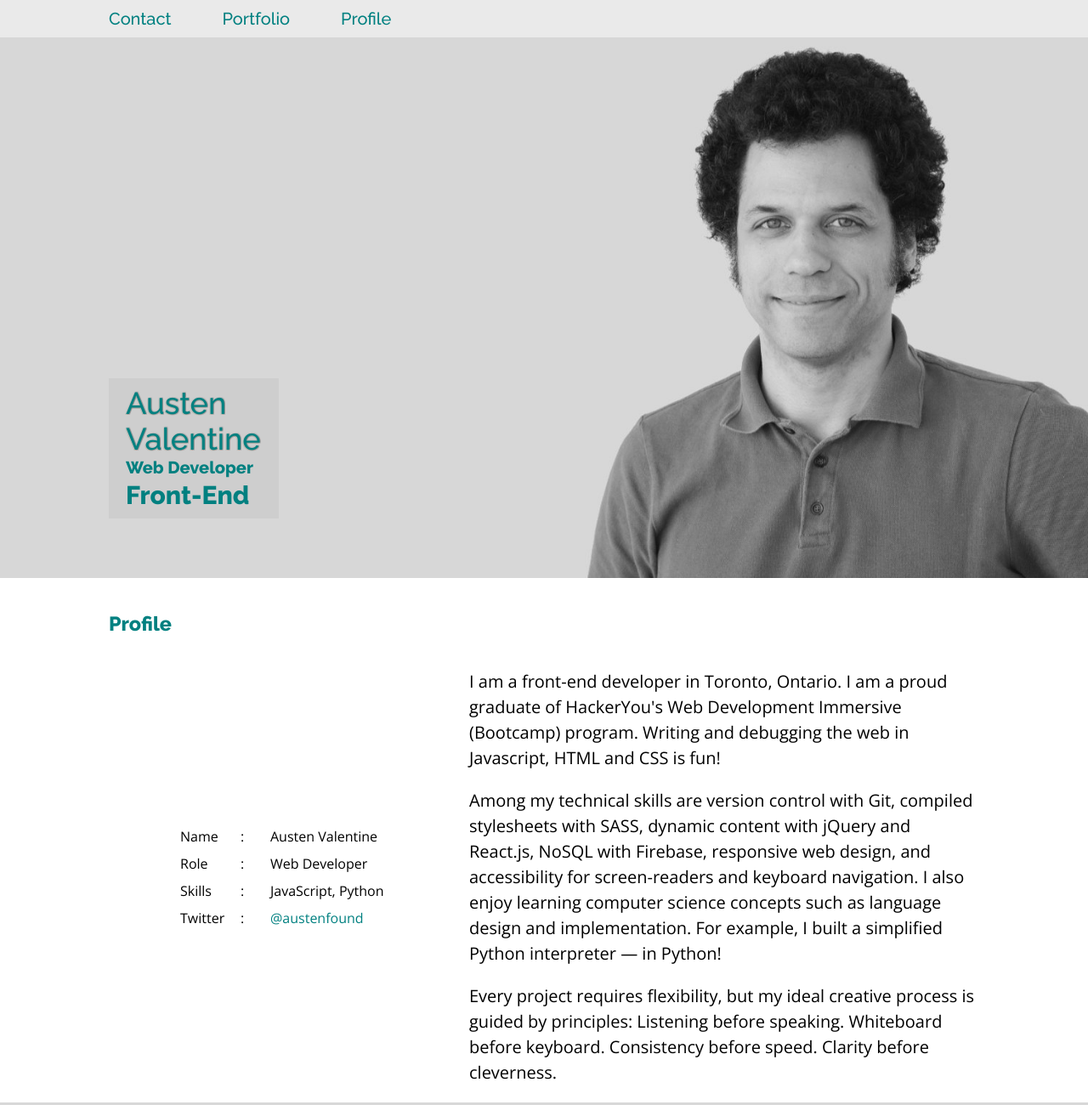
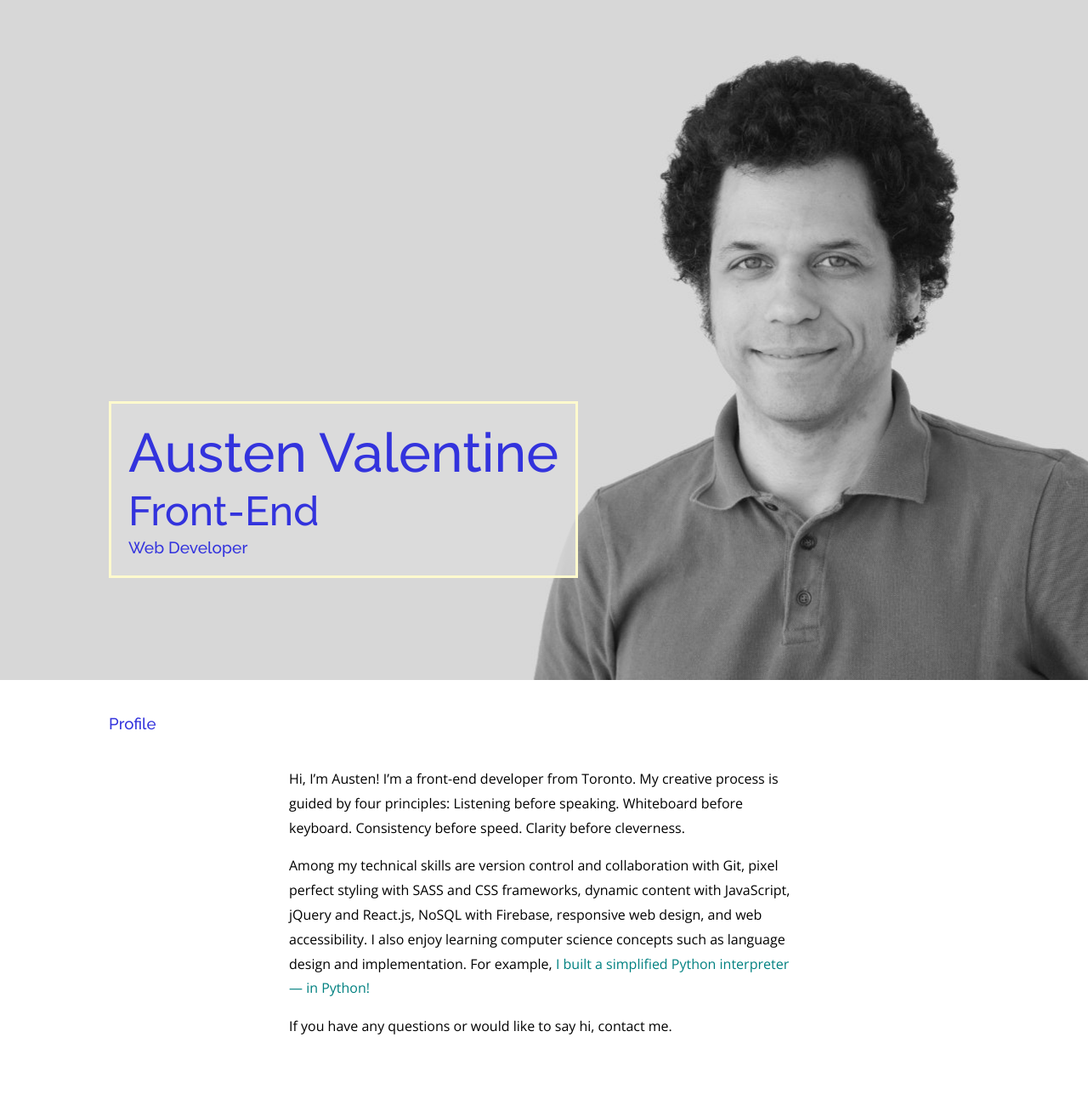
Before and after one commit to austenvalentine/austen-valentine-portfolio, a plain HTML site: page index.html in a window 1280 px wide. Shown: the top 1300 px of the page at 85% size. Drawn offline with nearby package versions, Linux system fonts and the light colour scheme.

Commit message:
header splash-title responsive overhaul

```diff
--- a/index.html
+++ b/index.html
@@ -12,65 +12,90 @@
     <title>Austen Valentine: Front-End Web Developer</title>
 </head>
 <body>
-    <header>
-        <nav>
-            <ul class="content-wrapper">
-                <li><div class="link-box"><a href="#contact">Contact</a></div></li>
-                <li><div class="link-box"><a href="#portfolio">Portfolio</a></div></li>
-                <li><div class="link-box"><a href="#profile">Profile</a></div></li>
-            </ul>
-        </nav>
+    <header id="top">
         <div class="content-wrapper splash-title">
             <div class="box">
                 <h1>Austen Valentine</h1>
+                <h2>Front-End</h2>
                 <h4>Web Developer</h4>
-                <h2>Front-End</h2>
             </div>
         </div>
     </header>
     <main>
-        <section class="about">
+        <section class="about" id="about">
             <div class="content-wrapper heading-box">
                 <h3 id="profile">Profile</h3>
                 <div class="heading-deco"></div>
             </div>
             <div class="content-wrapper data-sheet">
-                <table class="profile-deets">
-                    <tr>
-                        <td class="deet-label">Name</td>
-                        <td class="deet-separator">:</td>
-                        <td class="deet-value">Austen Valentine</td>
-                    </tr>
-                    <tr>
-                        <td class="deet-label">Role</td>
-                        <td class="deet-separator">:</td>
-                        <td class="deet-value">Web Developer</td>
-                    </tr>
-                    <tr>
-                        <td class="deet-label">Skills</td>
-                        <td class="deet-separator">:</td>
-                        <td class="deet-value">JavaScript, Python</td>
-                    </tr>
-                    <tr>
-                        <td class="deet-label">Twitter</td>
-                        <td class="deet-separator">:</td>
-                        <td class="deet-value"><a href="https://twitter.com/austenfound">@austenfound</a></td>
-                    </tr>
-                </table>
                 <article class="profile-copy">
-                    <p>I am a front-end developer in Toronto, Ontario. I am a proud graduate of HackerYou's Web Development Immersive (Bootcamp) program. Writing and debugging the web in Javascript, HTML and CSS is fun!</p>
-                    <p>Among my technical skills are version control with Git, compiled stylesheets with SASS, dynamic content with jQuery and React.js, NoSQL with Firebase, responsive web design, and accessibility for screen-readers and keyboard navigation. I also enjoy learning computer science concepts such as language design and implementation. For example, I built a simplified Python interpreter &#8212; in Python!</p>
-                    <p>Every project requires flexibility, but my ideal creative process is guided by principles: Listening before speaking. Whiteboard before keyboard. Consistency before speed. Clarity before cleverness. </p>
+                    <p>
+                        Hi, I’m Austen! I’m a front-end developer from Toronto. My creative process is guided by four principles: Listening
+                        before speaking. Whiteboard before keyboard. Consistency before speed. Clarity before cleverness.
+                    </p>
+                    <p>
+                        Among my technical skills are version control and collaboration with Git, pixel perfect styling with SASS and CSS
+                        frameworks, dynamic content with JavaScript, jQuery and React.js, NoSQL with Firebase, responsive web design, and web
+                        accessibility. I also enjoy learning computer science concepts such as language design and implementation. For example,
+                        <a src="https://gitlab.com/austenvalentine/lmpthw_solutions/tree/master/ex35/part4project">I built a simplified Python interpreter — in Python!</a>
+                    </p>
+                    <p>
+                        If you have any questions or would like to say hi, contact me.
+                    </p>
+                    <a class="scroll-down" href="#portfolio"></a>
                 </article>
             </div>
         </section>
-        <section class="skills">
+        <section class="portfolio" id="portfolio">
+            <div class="content-wrapper">
+                <h3 id="portfolio">Portfolio</h3>
+                <ul>
+                    <li>
+                        <h4>CatChoosy</h4>
+                        <a href="https://austenvalentine.com/catchoosy">
+                            <img src="assets/mockup-phone-catchoosy.jpg">
+                        </a>
+                        <ul>
+                            <li>mobile-first design</li>
+                            <li>RESTful API</li>
+                            <li>Firebase</li>
+                            <li>React</li>
+                        </ul>
+                    </li>
+                    <li>
+                        <h4>NetRecipe</h4>
+                        <a href="https://austenvalentine.com/netrecipe">
+                            <img src="assets/mockup-phone-netrecipe.jpg">
+                        </a>
+                        <ul>
+                            <li><a href="https://github.com/netrecipe">paired programming</a></li>
+                            <li>mobile-first design</li>
+                            <li>RESTful API</li>
+                            <li>jQuery</li>
+                        </ul>
+                    </li>
+                    <li>
+                        <h4>Pan-African MemoJam</h4>
+                        <a href="https://austenvalentine.com/pan-african-memo-jam">
+                            <img src="assets/mockup-phone-pan-african-memojam.jpg">
+                        </a>
+                        <ul>
+                            <li>accessibility compliance</li>
+                            <li>education technology</li>
+                            <li>responsive design</li>
+                            <li>jQuery</li>
+                        </ul>
+                    </li>
+                </ul>
+            </div>
+        </section>
+        <section class="skills" id="skills">
             <div class="tech-skills">
                 <ul>
                     <li><i class="devicon-javascript-plain"></i><span class="skill-name">JavaScript</span></li>
                     <li><i class="devicon-github-plain"></i><span class="skill-name">GitHub</span></li>
                     <li><i class="devicon-jquery-plain"></i><span class="skill-name">jQuery</span></li>
-                    <li><i class="devicon-react-original"></i><span class="skill-name">react</span></li>
+                    <li><i class="devicon-react-original"></i><span class="skill-name">React</span></li>
                     <li><i class="devicon-sass-original"></i><span class="skill-name">Sass</span></li>
                     <li><i class="devicon-python-plain"></i><span class="skill-name">Python</span></li>
                     <li><i class="devicon-html5-plain"></i><span class="skill-name">HTML5</span></li>
@@ -78,35 +103,7 @@
                 </ul>
             </div>
         </section>
-        <section class="portfolio">
-            <div class="content-wrapper">
-                <h3 id="portfolio">Portfolio</h3>
-                <ul>
-                    <li>
-                        <h4>CatChoosy</h4>
-                        <a href="https://austenvalentine.com/catchoosy">
-                            <img src="assets/catchoosy-screencap.jpg">
-                        </a>
-                        <p>Vote for your favourite cat photos.</p>
-                    </li>
-                    <li>
-                        <h4>NetRecipe</h4>
-                        <a href="https://austenvalentine.com/netrecipe">
-                            <img src="assets/netrecipe-screencap.jpg">
-                        </a>
-                        <p>Find recipes for your dietary needs &#8212; a team project with <a href="https://github.com/Brian-Kan">Brian Kan</a>.</p>
-                    </li>
-                    <li>
-                        <h4>Pan-African MemoJam</h4>
-                        <a href="https://austenvalentine.com/pan-african-memo-jam">
-                            <img src="assets/memojam-screencap.jpg">
-                        </a>
-                        <p>Memorize national flags from across Africa.</p>
-                    </li>
-                </ul>
-            </div>
-        </section>
-        <section class="contact">
+        <section class="contact" id="contact">
             <div class="content-wrapper">
                 <h3 id="contact">Contact</h3>
                 <form class="contact-form" action="https://formspree.io/wave@austenvalentine.com" method="POST">
@@ -120,7 +117,7 @@
         </section>
     </main>
     <footer>
-
+        Copyright &#169; 2019 Austen Valentine
     </footer>
 </body>
 </html>
--- a/partials/_background.scss
+++ b/partials/_background.scss
@@ -1,26 +1,31 @@
-header {
-    background-image: url(../assets/splash-portrait.jpg);
-    background-size: cover;
-    background-position: 82% 55%;
-}
+    header {
+        background: rgb(220, 220, 220);
+    }
 
-header nav {
-    background-color: #efefefcd;
+.splash-title .box {
+    border: 3px lemonchiffon solid;
+    background: rgba(220, 220, 220, .8);
 }
 
 
-.splash-title > .box {
-    background-color: #cdcdcdcd;
-}
-
-.splash-title .link-box{
-    background-color: #efefefcd;
-}
-
-.skills, .contact {
+.skills {
     background-color: #d8d8d8;
 }
 
 .contact-form input.submit-button {
     background-color: teal;
 }
+
+.contact-form .message,
+.contact-form input.email-address {
+    background-color: #d8d8d8;
+
+}
+
+@media (min-width: 600px) {
+    header {
+        background-image: url(../assets/splash-portrait.jpg);
+        background-size: cover;
+        background-position: 82% 55%;
+    }
+}
--- a/partials/_layout.scss
+++ b/partials/_layout.scss
@@ -18,31 +18,9 @@ ul {
 }
 
 header {
-    padding-top: 3rem;
-    height: 85vh;
+    height: 100vh;
     min-height: 520px;
     position: relative;
-}
-
-header nav {
-    position: fixed;
-    top: 0;
-    padding: 10px 0;
-    width: 100%;
-}
-
-header nav ul {
-    display: flex;
-    align-items: center;
-    justify-content: space-between;
-    width: 50%;
-}
-
-header nav li {
-    flex: 0 1;
-    display: flex;
-    justify-content: center;
-
 }
 
 .splash-title {
@@ -50,78 +28,51 @@ header nav li {
     flex-flow: column nowrap;
     justify-content: flex-end;
     align-content: flex-end;
-    padding-bottom: 10px;
-    height: 70vh;
+    height: 20vh;
     min-height: 450px;
 }
 
 .splash-title .box {
-    padding: .4rem 1rem;
+    padding: 20px;
     margin-right: auto;
     margin-left: 0;
-    max-width: 200px;
 }
 
-.link-box {
-    text-align: center;
-}
-.splash-title .link-boxes {
-    display: flex;
-    justify-content: space-between;
-    padding-top: 10px;
-    min-width: 200px;
-}
-
-
-
 h3 {
-    padding: 2rem 0 1rem 0;
+    padding: 40px 0;
 }
 
 .data-sheet {
     display: flex;
-    justify-content: space-between;
+    justify-content: flex-start;
     align-items: center;
     flex-flow: column nowrap;
-}
-
-.profile-deets {
-    width: 256px;
-    flex-flow: row wrap;
-    table-layout: fixed;
-    margin: 0 auto;
-}
-.profile-deets .deet-label {
-    padding: 0;
-    width: 70px;
-
-}
-
-.profile-deets .deet-value {
-    padding: 0;
-    width: 160px;
-}
-
-.profile-deets .deet-value {
-    padding-left: .5rem;
+    padding-bottom: 40px;
 }
 
 .profile-copy {
     max-width: 600px;
     min-width: 256px;
     line-height: 2;
+}
 
+article.profile-copy p {
+    margin-top: 0;
+}
+
+article.profile-copy p:last-child {
+    margin-bottom: 0;
 }
 
 .tech-skills {
-    padding: 1rem;
+    padding: 40px 0 20px 0;
 }
 
 .tech-skills ul {
     display: flex;
     flex-flow: row wrap;
     justify-content: center;
-    max-width: 600px;
+    max-width: 700px;
     margin: 0 auto;
 }
 
@@ -142,23 +93,24 @@ h3 {
     display: flex;
     flex-flow: row wrap;
     justify-content: space-between;
+    padding-bottom: 40px;
 
 }
 .portfolio li {
     min-width: 256px;
-    padding: 0 0 1rem 0;
     margin: 0 auto;
     flex: 1 0 30%;
+    max-width: 50%;
     display: flex;
     flex-flow: column nowrap;
     justify-content: flex-start;
     align-items: center;
+    text-align: center;
 }
 
 .portfolio img {
     min-width: 256px;
     margin: 0 auto;
-    padding: .5rem;
 }
 
 .portfolio p {
@@ -170,7 +122,7 @@ h3 {
 .contact-form {
     max-width: 800px;
     margin: 0 auto;
-    padding:  1rem 10%;
+    padding-bottom: 40px;
 }
 
 .contact-form .message {
@@ -194,6 +146,12 @@ h3 {
     width: 100%;
 }
 
+
+footer {
+    padding: 20px;
+    text-align: center;
+}
+
 @media (min-width: 500px) {
 
     header nav ul {
@@ -212,9 +170,10 @@ h3 {
     }
 }
 
-@media (min-width: 1111px) {
-    .data-sheet {
-        flex-flow: row wrap;
-        justify-content: space-between;
+@media (min-width: 600px) {
+    .splash-title {
+        height: 85vh;
+
     }
+
 }
--- a/partials/_type.scss
+++ b/partials/_type.scss
@@ -1,8 +1,4 @@
-@import url('https://fonts.googleapis.com/css?family=Montserrat|Open+Sans|VT323|Raleway:500,800&display=swap');
-
-html {
-    font-size: 125%;
-}
+@import url('https://fonts.googleapis.com/css?family=Montserrat|Open+Sans|Roboto|Raleway:500,800&display=swap');
 
 a {
     text-decoration: none;
@@ -15,29 +11,26 @@ a:hover {
 
 p, .profile-deets, .portfolio li, form {
     font-family: "Open Sans";
-    font-size: 0.8rem;
-    line-height: 1.5rem;
+    font-size: 1rem;
+    line-height: 1.8rem;
 }
 
-h1, h2, h3, h4, h5, h6, header nav {
+h1, h2, h3, h4, h5, h6 {
     font-family: "Raleway";
-    color: teal;
-}
-
-header nav {
+    color: #33d;
     font-weight: 500;
 }
 
 h1 {
-    font-weight: 500;
+    font-size: 2rem;
+}
+
+h2 {
     font-size: 1.8rem;
-    text-shadow: -1px -1px 0 rgba(192,192,192, .3),
-                -1px 0 0 rgba(192,192,192, .3),
-                0 -1px 0 rgba(192,192,192, .3),
-                1px 0px 0 rgba(100,100,100, .3),
-                1px 1px 0 rgba(100,100,100, .3),
-                -1px 1px 0 rgba(144,144,114, .3),
-                1px -1px 0 rgba(144,144,144, .3);
+}
+
+h4 {
+    font-size: 1.2rem;
 }
 
 .splash-title .box h4,
@@ -51,7 +44,7 @@ h1 {
 }
 
 .tech-skills .skill-name {
-    font-family: 'VT323';
+    font-family: 'Roboto';
     line-height: 2;
     font-size: 1.2rem;
 }
@@ -62,9 +55,34 @@ h1 {
 
 }
 
+footer {
+    font-size: .8rem;
+}
 
-@media (min-width: 760px) {
-    p, .portfolio li {
+@media (min-width: 800px) {
+
+    h1 {
+        font-size: 3rem;
+    }
+
+    h2 {
+        font-size: 2.2rem;
+    }
+
+    p,
+    .portfolio li {
         font-size: 1rem;
     }
 }
+
+
+@media (min-width: 1010px) {
+    h1 {
+        font-size: 4rem;
+    }
+
+    h2 {
+        font-size: 3rem;
+    }
+
+}
```
Also changed, not shown: assets/mockup-phone-catchoosy.jpg (added), assets/mockup-phone-netrecipe.jpg (added), assets/mockup-phone-pan-african-memojam.jpg (added), styles/style.css.
